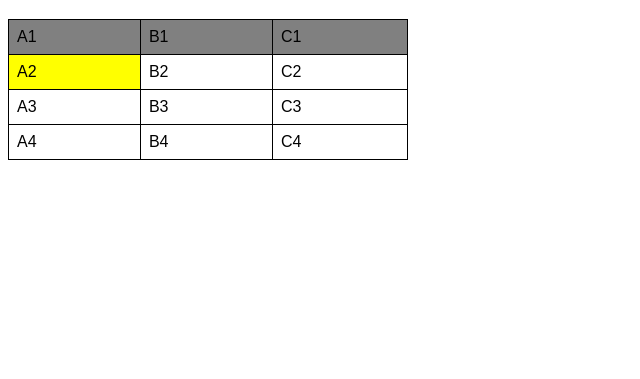
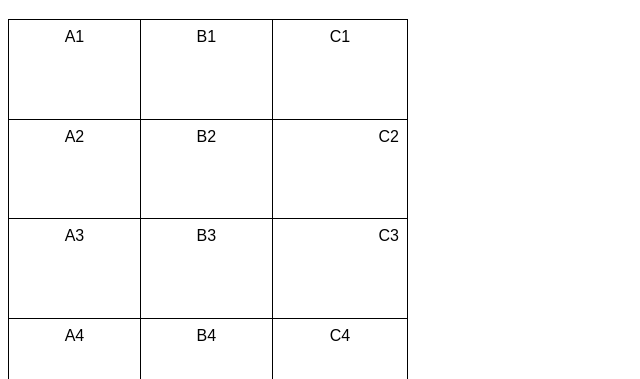
Before and after one commit to joaopaulomartinsdesouza/html-css, a plain HTML site: page Exercícios/ex023/tabela001.html in a window 1280 px wide. Shown: the part 61-440 px from the top of the page, without its empty margins (0-640 px from the left). Drawn offline with Linux system fonts and the light colour scheme.

Commit message:
atualização de tabela 001
atualização de tabela 001

```diff
--- a/Exercícios/ex023/tabela001.html
+++ b/Exercícios/ex023/tabela001.html
@@ -11,6 +11,7 @@
 
         table {
             width: 400px;
+            height: 400px;
             border-collapse: collapse;
         }
 
@@ -18,36 +19,37 @@
             background-color: gray;
         }
 
-        .celula {
-            background-color: yellow;
-        }
-
         td {
             border: 1px solid black;
             padding: 8px;
+            text-align: center;
+            vertical-align: top;
+        }
 
+        .numero{
+            text-align: right;
         }
     </style>
 </head>
 <body>
     <h1>Minha primeira tabela</h1>
     <table>
-        <tr class="linha-cor">
+        <tr>
             <td>A1</td>
             <td>B1</td>
             <td>C1</td>
         </tr>
 
         <tr>
-            <td class="celula">A2</td>
+            <td>A2</td>
             <td>B2</td>
-            <td>C2</td>
+            <td class="numero">C2</td>
         </tr>
 
         <tr>
             <td>A3</td>
             <td>B3</td>
-            <td>C3</td>
+            <td class="numero">C3</td>
         </tr>
 
         <tr>
```
